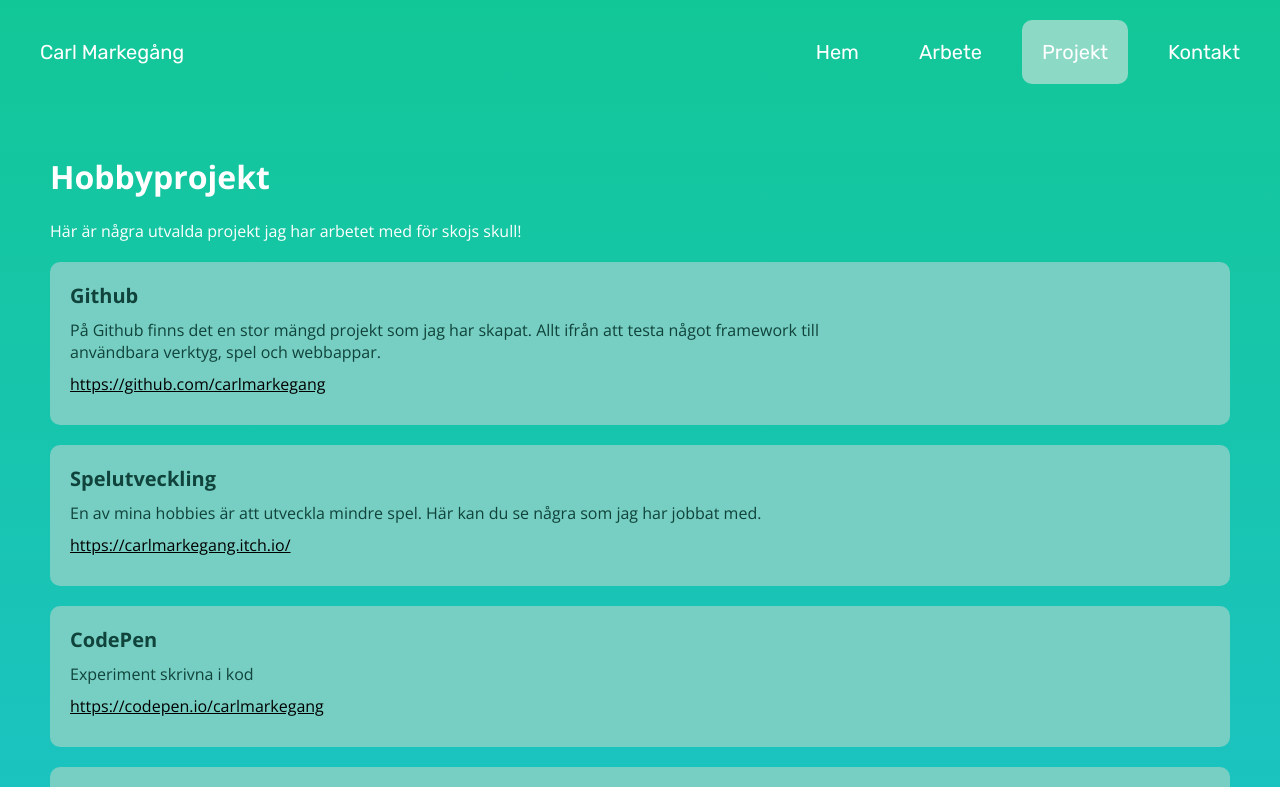
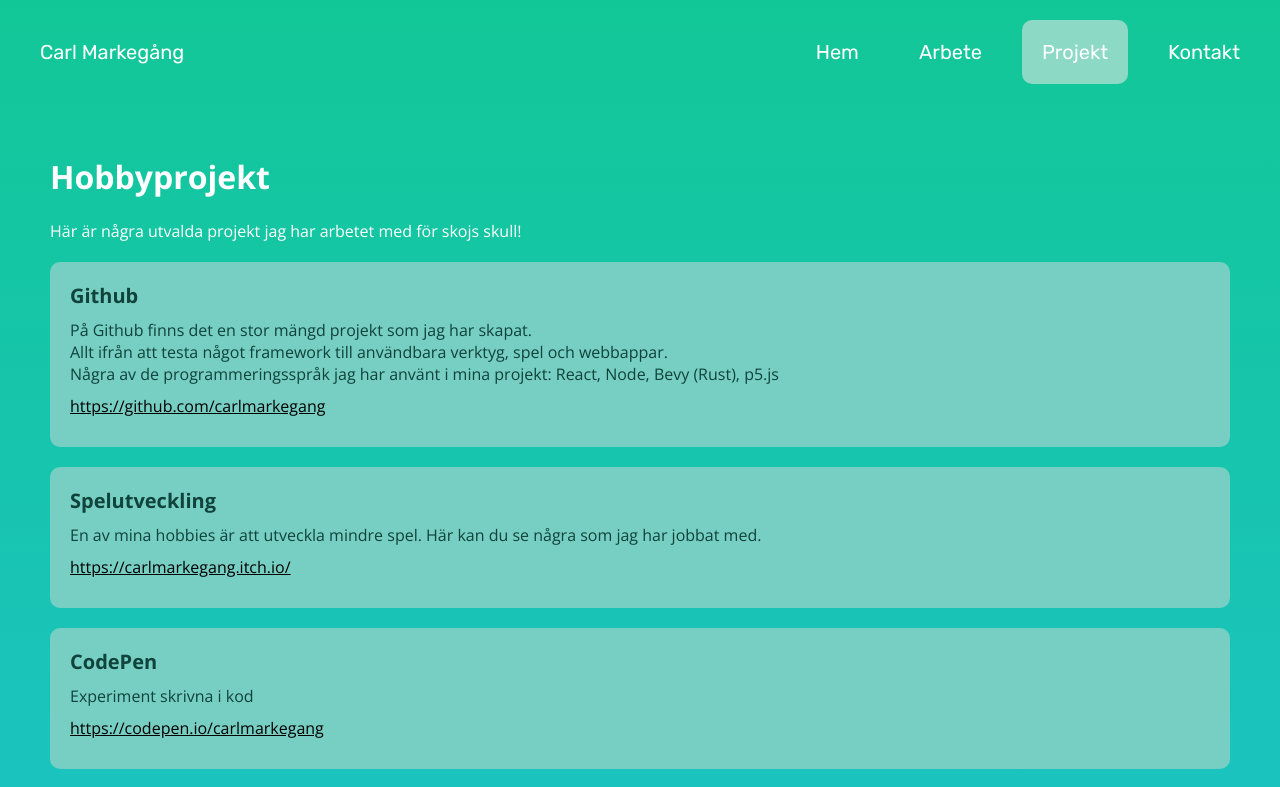
Before and after one commit to carlmarkegang/portfolio-v2, a Next.js app in the folder portfolio/: page /projects in a window 1280 px wide. Shown: the top 787 px of the page. Built offline with nearby package versions, Linux system fonts and the light colour scheme.

Commit message:
Update page.tsx

```diff
--- a/portfolio/src/app/projects/page.tsx
+++ b/portfolio/src/app/projects/page.tsx
@@ -14,7 +14,10 @@ export default function Projects() {
           years=""
           link="https://github.com/carlmarkegang"
           image=""
-          description="På Github finns det en stor mängd projekt som jag har skapat. Allt ifrån att testa något framework till användbara verktyg, spel och webbappar." />
+          description="På Github finns det en stor mängd projekt som jag har skapat.<br>
+          Allt ifrån att testa något framework till användbara verktyg, spel och webbappar.<br>
+          Några av de programmeringsspråk jag har använt i mina projekt: React, Node, Bevy (Rust), p5.js
+          " />
 
         <ProjectBlock
           title="Spelutveckling"
```
